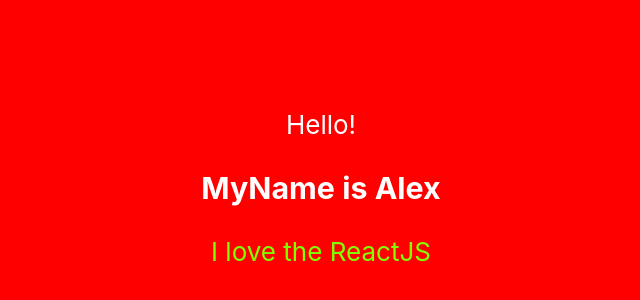
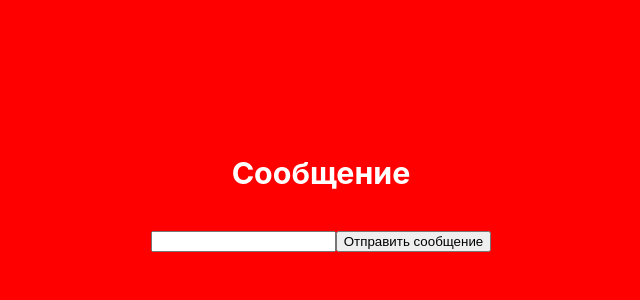
Before and after one commit to Raimon2009/ReactJS, a React (Create React App) app: page / in a window 1280 px wide. Shown: the part 212-512 px from the top of the page, without its empty margins (319-959 px from the left). Built offline with nearby package versions, Linux system fonts and the light colour scheme.

Commit message:
Lesson 2

```diff
--- a/src/App.js
+++ b/src/App.js
@@ -1,17 +1,45 @@
 import './App.scss';
 import Message from './Message';
+import React, { useEffect, useState } from 'react';
+import { AUTHOR } from './common';
 
 function App(props) {
+    const [messageList, setMessageList] = useState([]);
+    const [value, setValue] = useState('');
 
+    const handleChange = (event) => {
+        setValue(event.target.value);
+    }
+    const getMessage = () => {
+        setMessageList([...messageList, { text: value, author: AUTHOR.me }]);
+    }
+
+    useEffect(() => {
+        let timeId
+        if (messageList.length > 0 && messageList[messageList.length - 1].author !== AUTHOR.bot) {
+            timeId = setInterval(() => {
+                setMessageList([...messageList, { text: 'Я бот', author: AUTHOR.bot }])
+            }, 1500);
+        }
+        return () => {
+            clearInterval(timeId)
+        }
+    }, [messageList])
     return (
         <div>
             <header
                 className={`App-header ${props.showRed ? 'header-red' : 'header-blue'}`}
                 style={{ top: props.topPosition || '10px' }}>
-                Hello!
-                <h3>MyName is {props.myName}</h3>
-                <Message user={props.myText} />
-
+                <h3>Сообщение</h3>
+                {messageList.map(el => (
+                    <div>
+                        <div>{el.text}</div>
+                        <div>{el.author}</div>
+                    </div>))}
+                <div>
+                    <input type="text" value={value} onChange={handleChange}></input>
+                    <button onClick={getMessage} >Отправить сообщение</button>
+                </div>
             </header>
         </div>
     );
--- /dev/null
+++ b/src/common.js
@@ -0,0 +1,4 @@
+export const AUTHOR = {
+    me: 'Alex',
+    bot: 'bot'
+}
```
